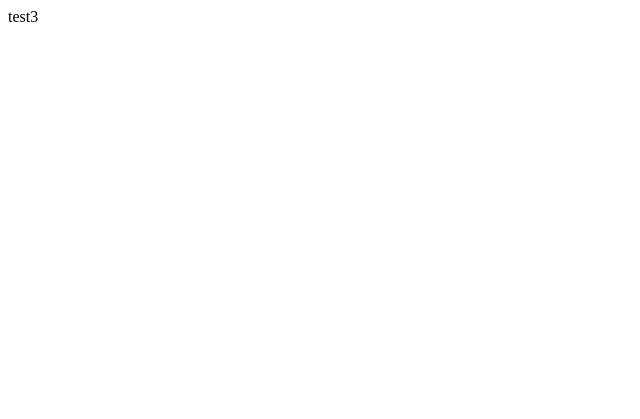
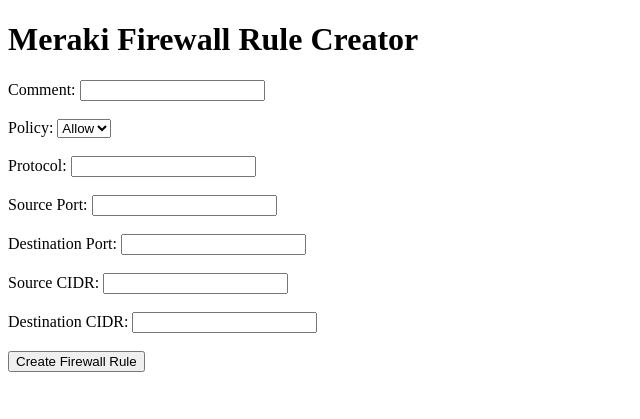
Before and after one commit to jujiz/jujiz.github.io, a plain HTML site: page index.html in a window 1280 px wide. Shown: the whole page, without its empty margins (0-640 px from the left). Drawn offline with Linux system fonts and the light colour scheme.

Commit message:
Update index.html

```diff
--- a/index.html
+++ b/index.html
@@ -1 +1,74 @@
-test3
+<!DOCTYPE html>
+<html>
+  <head>
+    <meta charset="utf-8">
+    <title>Meraki Firewall Rule Creator</title>
+  </head>
+  <body>
+    <h1>Meraki Firewall Rule Creator</h1>
+    <form>
+      <label for="comment">Comment:</label>
+      <input type="text" name="comment" id="comment"><br><br>
+      <label for="policy">Policy:</label>
+      <select name="policy" id="policy">
+        <option value="allow">Allow</option>
+        <option value="deny">Deny</option>
+      </select><br><br>
+      <label for="protocol">Protocol:</label>
+      <input type="text" name="protocol" id="protocol"><br><br>
+      <label for="srcPort">Source Port:</label>
+      <input type="text" name="srcPort" id="srcPort"><br><br>
+      <label for="dstPort">Destination Port:</label>
+      <input type="text" name="dstPort" id="dstPort"><br><br>
+      <label for="srcCidr">Source CIDR:</label>
+      <input type="text" name="srcCidr" id="srcCidr"><br><br>
+      <label for="destCidr">Destination CIDR:</label>
+      <input type="text" name="destCidr" id="destCidr"><br><br>
+      <button type="button" onclick="createFirewallRule()">Create Firewall Rule</button>
+    </form>
+    <br><br>
+    <div id="results"></div>
+
+    <script>
+      function createFirewallRule() {
+        // Get the values of the form fields
+        var comment = document.getElementById("comment").value;
+        var policy = document.getElementById("policy").value;
+        var protocol = document.getElementById("protocol").value;
+        var srcPort = document.getElementById("srcPort").value;
+        var dstPort = document.getElementById("dstPort").value;
+        var srcCidr = document.getElementById("srcCidr").value;
+        var destCidr = document.getElementById("destCidr").value;
+
+        // Define the firewall rule as a dictionary
+        var firewallRule = {
+          "comment": comment,
+          "policy": policy,
+          "protocol": protocol,
+          "srcPort": srcPort,
+          "dstPort": dstPort,
+          "srcCidr": srcCidr,
+          "destCidr": destCidr
+        };
+
+        // Define the API endpoint and headers
+        var endpoint = "/networks/YOUR_NETWORK_ID/l3FirewallRules";
+        var headers = {
+          "Content-Type": "application/json",
+          "X-Cisco-Meraki-API-Key": "YOUR_API_KEY"
+        };
+
+        // Send the API request to create the firewall rule
+        fetch(endpoint, {
+          method: "POST",
+          headers: headers,
+          body: JSON.stringify([firewallRule])
+        })
+        .then(response => {
+          if (response.status == 201) {
+            // Display a success message if the firewall rule was created successfully
+            document.getElementById("results").innerHTML = "Firewall rule created successfully";
+          } else {
+            // Display an error message if the firewall rule creation failed
+            document.getElementById("results").innerHTML = "Error creating firewall rule";
+          }
```
